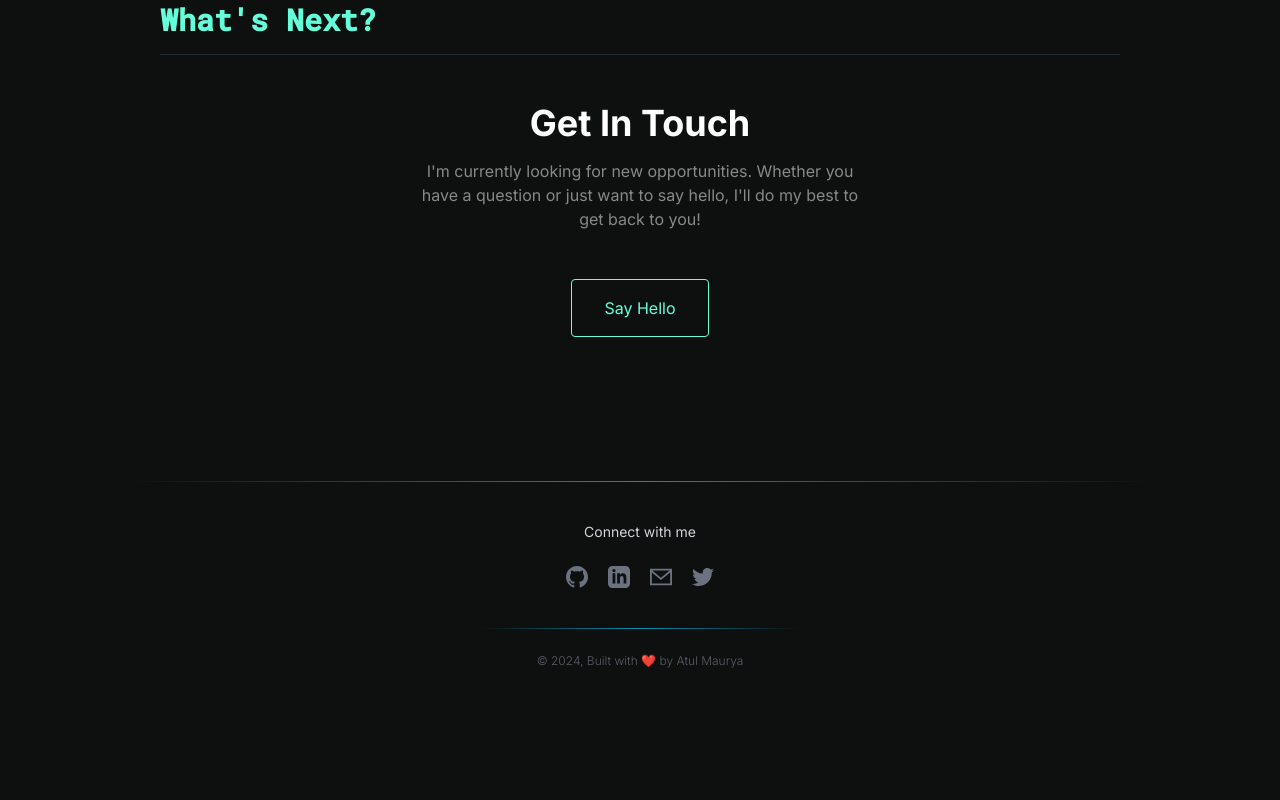
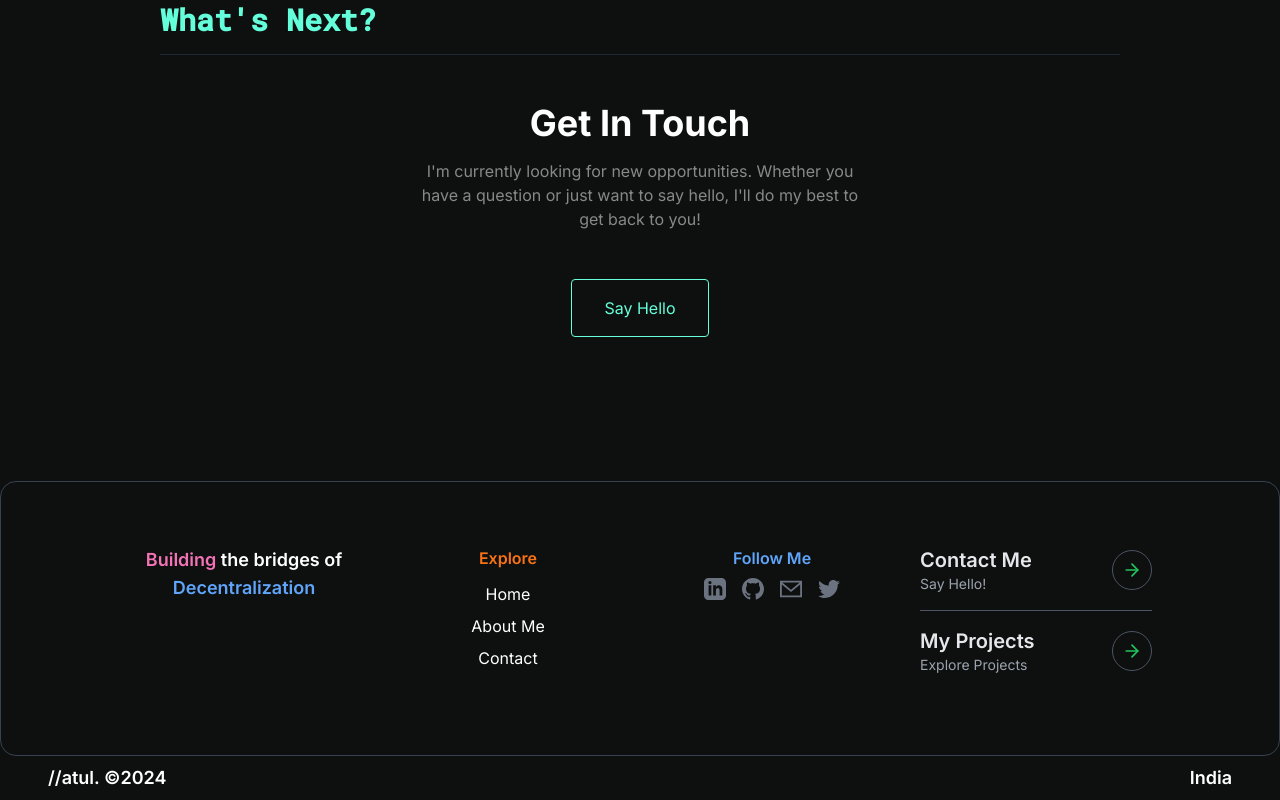
Before and after one commit to atulm18014/Portfolio, a React (Vite) app: page / in a window 1280 px wide. Shown: the part 2372-3172 px from the top of the page. Before the commit the page ends 3081 px from the top, so only its background shows below. Built offline with nearby package versions, Linux system fonts and the light colour scheme.

Commit message:
Completed Footer

```diff
--- a/src/components/Footer.jsx
+++ b/src/components/Footer.jsx
@@ -1,45 +1,107 @@
-import { motion } from 'framer-motion';
+import { motion } from "framer-motion";
+
+// Define a simple arrow right SVG component
+const ArrowRight = ({ size = 24 }) => (
+  <svg
+    xmlns="http://www.w3.org/2000/svg"
+    width={size}
+    height={size}
+    viewBox="0 0 24 24"
+    fill="none"
+    stroke="currentColor"
+    strokeWidth="2"
+    strokeLinecap="round"
+    strokeLinejoin="round"
+  >
+    <path d="M5 12h14"></path>
+    <path d="m12 5 7 7-7 7"></path>
+  </svg>
+);
 
 const Footer = () => {
   return (
-    <footer className="mt-32 pb-10">
-      {/* Top gradient line */}
-      <div className="h-px w-full max-w-screen-lg mx-auto  bg-gradient-to-r from-transparent via-cyan-600 to-transparent mb-10"></div>
+    <footer className="text-white mt-32">
+      <section className="border border-gray-700 rounded-2xl py-16 px-4 sm:px-6 md:px-8 lg:px-10 w-full flex justify-center">
+        {/* Main Content - All in one row on desktop */}
+        <div className="w-full max-w-5xl grid grid-cols-1 sm:grid-cols-2 md:grid-cols-4 gap-8 place-content-center justify-evenly">
+          {/* Left Section */}
+          <div className="w-full text-center mx-auto">
+            <p className="text-lg font-semibold">
+          <span className="text-pink-400">Building </span>  the bridges {" "}
+             of <span className="text-blue-400">Decentralization</span>
+            </p>
+          </div>
 
-      <div className="container mx-auto max-w-5xl px-4">
-        {/* Social Links Section */}
-        <div className="flex flex-col items-center justify-center gap-3 mb-10">
-          {/* Social Title */}
-          <h3 className="text-gray-300 text-sm mb-3">Connect with me</h3>
+          {/* Middle Section - Explore */}
+          <div className="w-full text-center mx-auto space-y-3">
+            <h3 className="text-orange-500 font-semibold">Explore</h3>
+            <ul className="space-y-2 mx-auto text-center">
+              <li>
+                <a href="#" className="hover:underline">
+                  Home
+                </a>
+              </li>
+              <li>
+                <a href="#" className="hover:underline">
+                  About Me
+                </a>
+              </li>
+              <li>
+                <a href="#" className="hover:underline">
+                  Contact
+                </a>
+              </li>
+            </ul>
+          </div>
 
-          {/* Social Icons */}
-          <div className="flex gap-5">
+          {/* Social Links */}
+          <div className="w-full text-center mx-auto">
+            <h3 className="text-blue-400 font-semibold">Follow Me</h3>
+            <div className="flex space-x-4 mt-2 justify-center">
+              <a
+                href="https://www.linkedin.com/in/maurya-atul/"
+                target="_blank"
+                rel="noreferrer"
+                className="text-gray-500 hover:text-white transition-all duration-300"
+              >
+                <svg
+                  xmlns="http://www.w3.org/2000/svg"
+                  width="22"
+                  height="22"
+                  viewBox="0 0 24 24"
+                  fill="currentColor"
+                >
+                  <path d="M19 0h-14c-2.761 0-5 2.239-5 5v14c0 2.761 2.239 5 5 5h14c2.762 0 5-2.239 5-5v-14c0-2.761-2.238-5-5-5zm-11 19h-3v-11h3v11zm-1.5-12.268c-.966 0-1.75-.79-1.75-1.764s.784-1.764 1.75-1.764 1.75.79 1.75 1.764-.783 1.764-1.75 1.764zm13.5 12.268h-3v-5.604c0-3.368-4-3.113-4 0v5.604h-3v-11h3v1.765c1.396-2.586 7-2.777 7 2.476v6.759z" />
+                </svg>
+              </a>
               <a
                 href="https://github.com/atulm18014"
                 target="_blank"
                 rel="noreferrer"
                 className="text-gray-500 hover:text-white transition-all duration-300"
               >
-              <svg xmlns="http://www.w3.org/2000/svg" width="22" height="22" viewBox="0 0 24 24" fill="currentColor">
-                <path d="M12 0c-6.626 0-12 5.373-12 12 0 5.302 3.438 9.8 8.207 11.387.599.111.793-.261.793-.577v-2.234c-3.338.726-4.033-1.416-4.033-1.416-.546-1.387-1.333-1.756-1.333-1.756-1.089-.745.083-.729.083-.729 1.205.084 1.839 1.237 1.839 1.237 1.07 1.834 2.807 1.304 3.492.997.107-.775.418-1.305.762-1.604-2.665-.305-5.467-1.334-5.467-5.931 0-1.311.469-2.381 1.236-3.221-.124-.303-.535-1.524.117-3.176 0 0 1.008-.322 3.301 1.23.957-.266 1.983-.399 3.003-.404 1.02.005 2.047.138 3.006.404 2.291-1.552 3.297-1.23 3.297-1.23.653 1.653.242 2.874.118 3.176.77.84 1.235 1.911 1.235 3.221 0 4.609-2.807 5.624-5.479 5.921.43.372.823 1.102.823 2.222v3.293c0 .319.192.694.801.576 4.765-1.589 8.199-6.086 8.199-11.386 0-6.627-5.373-12-12-12z"/>
-              </svg>
-            </a>
-            <a
-              href="https://www.linkedin.com/in/maurya-atul/"
-              target="_blank"
-              rel="noreferrer"
-              className="text-gray-500 hover:text-white transition-all duration-300"
+                <svg
+                  xmlns="http://www.w3.org/2000/svg"
+                  width="22"
+                  height="22"
+                  viewBox="0 0 24 24"
+                  fill="currentColor"
                 >
-              <svg xmlns="http://www.w3.org/2000/svg" width="22" height="22" viewBox="0 0 24 24" fill="currentColor">
-                <path d="M19 0h-14c-2.761 0-5 2.239-5 5v14c0 2.761 2.239 5 5 5h14c2.762 0 5-2.239 5-5v-14c0-2.761-2.238-5-5-5zm-11 19h-3v-11h3v11zm-1.5-12.268c-.966 0-1.75-.79-1.75-1.764s.784-1.764 1.75-1.764 1.75.79 1.75 1.764-.783 1.764-1.75 1.764zm13.5 12.268h-3v-5.604c0-3.368-4-3.113-4 0v5.604h-3v-11h3v1.765c1.396-2.586 7-2.777 7 2.476v6.759z"/>
+                  <path d="M12 0c-6.626 0-12 5.373-12 12 0 5.302 3.438 9.8 8.207 11.387.599.111.793-.261.793-.577v-2.234c-3.338.726-4.033-1.416-4.033-1.416-.546-1.387-1.333-1.756-1.333-1.756-1.089-.745.083-.729.083-.729 1.205.084 1.839 1.237 1.839 1.237 1.07 1.834 2.807 1.304 3.492.997.107-.775.418-1.305.762-1.604-2.665-.305-5.467-1.334-5.467-5.931 0-1.311.469-2.381 1.236-3.221-.124-.303-.535-1.524.117-3.176 0 0 1.008-.322 3.301 1.23.957-.266 1.983-.399 3.003-.404 1.02.005 2.047.138 3.006.404 2.291-1.552 3.297-1.23 3.297-1.23.653 1.653.242 2.874.118 3.176.77.84 1.235 1.911 1.235 3.221 0 4.609-2.807 5.624-5.479 5.921.43.372.823 1.102.823 2.222v3.293c0 .319.192.694.801.576 4.765-1.589 8.199-6.086 8.199-11.386 0-6.627-5.373-12-12-12z" />
                 </svg>
               </a>
               <a
                 href="mailto:atulmaurya18.04@gmail.com"
                 className="text-gray-500 hover:text-white transition-all duration-300"
               >
-              <svg xmlns="http://www.w3.org/2000/svg" width="22" height="22" viewBox="0 0 24 24" fill="currentColor">
-                <path d="M0 3v18h24v-18h-24zm21.518 2l-9.518 7.713-9.518-7.713h19.036zm-19.518 14v-11.817l10 8.104 10-8.104v11.817h-20z"/>
+                <svg
+                  xmlns="http://www.w3.org/2000/svg"
+                  width="22"
+                  height="22"
+                  viewBox="0 0 24 24"
+                  fill="currentColor"
+                >
+                  <path d="M0 3v18h24v-18h-24zm21.518 2l-9.518 7.713-9.518-7.713h19.036zm-19.518 14v-11.817l10 8.104 10-8.104v11.817h-20z" />
                 </svg>
               </a>
               <a
@@ -48,22 +110,66 @@ const Footer = () => {
                 rel="noreferrer"
                 className="text-gray-500 hover:text-white transition-all duration-300"
               >
-              <svg xmlns="http://www.w3.org/2000/svg" width="22" height="22" viewBox="0 0 24 24" fill="currentColor">
-                <path d="M24 4.557c-.883.392-1.832.656-2.828.775 1.017-.609 1.798-1.574 2.165-2.724-.951.564-2.005.974-3.127 1.195-.897-.957-2.178-1.555-3.594-1.555-3.179 0-5.515 2.966-4.797 6.045-4.091-.205-7.719-2.165-10.148-5.144-1.29 2.213-.669 5.108 1.523 6.574-.806-.026-1.566-.247-2.229-.616-.054 2.281 1.581 4.415 3.949 4.89-.693.188-1.452.232-2.224.084.626 1.956 2.444 3.379 4.6 3.419-2.07 1.623-4.678 2.348-7.29 2.04 2.179 1.397 4.768 2.212 7.548 2.212 9.142 0 14.307-7.721 13.995-14.646.962-.695 1.797-1.562 2.457-2.549z"/>
+                <svg
+                  xmlns="http://www.w3.org/2000/svg"
+                  width="22"
+                  height="22"
+                  viewBox="0 0 24 24"
+                  fill="currentColor"
+                >
+                  <path d="M24 4.557c-.883.392-1.832.656-2.828.775 1.017-.609 1.798-1.574 2.165-2.724-.951.564-2.005.974-3.127 1.195-.897-.957-2.178-1.555-3.594-1.555-3.179 0-5.515 2.966-4.797 6.045-4.091-.205-7.719-2.165-10.148-5.144-1.29 2.213-.669 5.108 1.523 6.574-.806-.026-1.566-.247-2.229-.616-.054 2.281 1.581 4.415 3.949 4.89-.693.188-1.452.232-2.224.084.626 1.956 2.444 3.379 4.6 3.419-2.07 1.623-4.678 2.348-7.29 2.04 2.179 1.397 4.768 2.212 7.548 2.212 9.142 0 14.307-7.721 13.995-14.646.962-.695 1.797-1.562 2.457-2.549z" />
                 </svg>
               </a>
             </div>
           </div>
 
-        {/* Bottom gradient line */}
-        <div className="h-px w-full max-w-xs mx-auto bg-gradient-to-r from-transparent via-cyan-600 to-transparent mb-6"></div>
+          {/* Contact and Projects Links - Combined section */}
+          <div className="sm:col-span-2 md:col-span-1 w-full max-w-sm mx-auto space-y-4">
+            {/* Contact Me Section */}
+            <div className="flex justify-between items-center pb-4 border-b border-gray-600">
+              <div>
+                <h3 className="text-xl text-gray-200 font-semibold">
+                  Contact Me
+                </h3>
+                <p className="text-gray-400 text-sm">Say Hello!</p>
+              </div>
+              <a
+                href="mailto:atulmaurya18.04@gmail.com"
+                aria-label="Send email to Atul Maurya"
+                title="Send me an email"
+                onClick={(e) => {
+                  window.location.href = "mailto:atulmaurya18.04@gmail.com";
+                }}
+                className="w-10 h-10 flex items-center justify-center rounded-full border border-gray-600 text-green-500 transition duration-300 group"
+              >
+                <span className="transform transition-transform duration-500 group-hover:rotate-45 inline-block">
+                  <ArrowRight size={20} />
+                </span>
+              </a>
+            </div>
 
-        {/* Copyright */}
-        <div className="text-center">
-          <p className="text-xs text-gray-500/80 font-light">
-            © 2024, Built with <span className="text-red-500">❤️</span> by Atul Maurya
-          </p>
+            {/* My Projects Section */}
+            <div className="flex justify-between items-center pb-4">
+              <div>
+                <h3 className="text-xl text-gray-200 font-semibold">
+                  My Projects
+                </h3>
+                <p className="text-gray-400 text-sm">Explore Projects</p>
               </div>
+              <a href="#projects" className="w-10 h-10 flex items-center justify-center rounded-full border border-gray-600 text-green-500 transition duration-300 group">
+                <span className="transform transition-transform duration-500 group-hover:-rotate-45 inline-block">
+                  <ArrowRight size={20} />
+                </span>
+              </a>
+            </div>
+          </div>
+        </div>
+      </section>
+
+      {/* Bottom Section */}
+      <div className="p-2 md:px-8 lg:px-12 flex flex-col sm:flex-row justify-between text-lg">
+        <p className="font-semibold text-center sm:text-left">//atul. ©2024</p>
+        <p className="font-semibold text-center sm:text-right">India</p>
       </div>
     </footer>
   );
```
Lines whose indentation alone changed are shown as unchanged.
